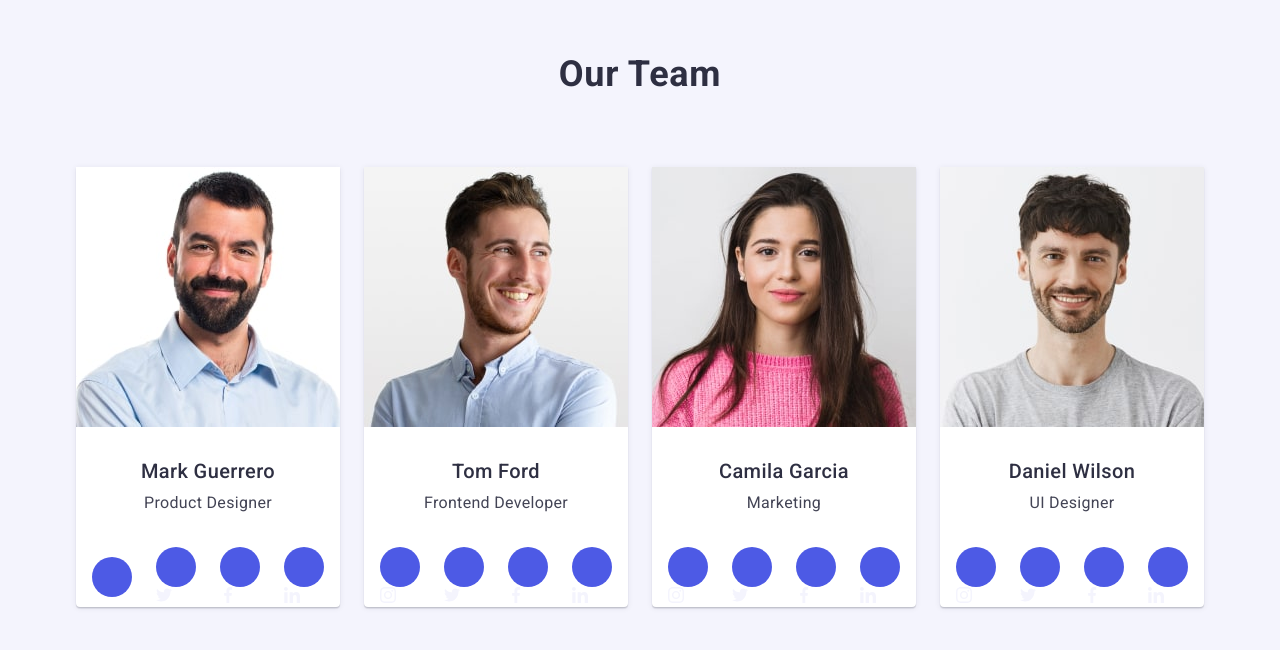
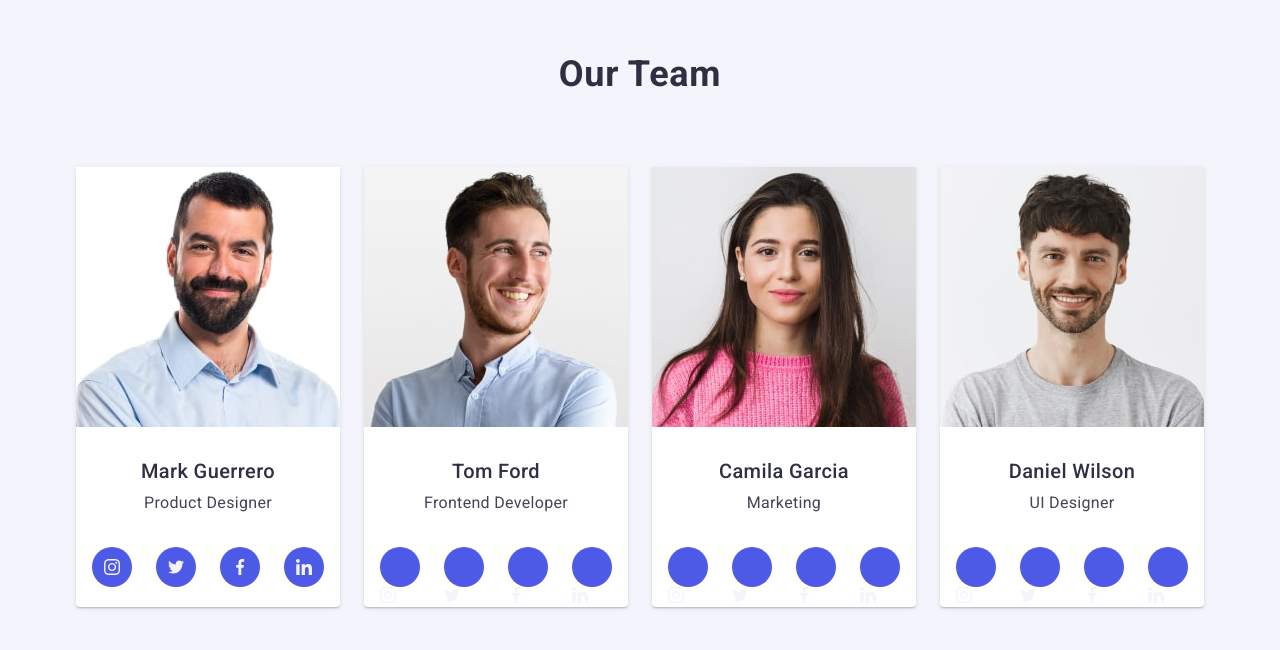
Before and after one commit to ttsergeevna/goit-markup-hw-04, a plain HTML site: page index.html in a window 1280 px wide. Shown: the part 1226-1876 px from the top of the page. Drawn offline with nearby package versions, Linux system fonts and the light colour scheme.

Commit message:
iconpro1810

```diff
--- a/css/styles.css
+++ b/css/styles.css
@@ -124,10 +124,10 @@ img{
 
 
 
-.hero{
+/* .hero{
 
 
-}
+} */
 .solutions{
     color:  #FfffFF;
     text-align: center;
@@ -214,10 +214,10 @@ width: calc( (100% - 72px) / 4);
     padding: 24px 100px;
 
 }
-.icon-svg{
+/* .icon-svg{
 
 
-}
+} */
 
 .features-text{
     color:#434455;
@@ -298,8 +298,6 @@ width: calc( (100% - 72px) / 4);
 
 .human {
     text-align: center;
-    /* padding-bottom: 8px; */
-    /* padding-top: 32px; */
     text-align: center;
     margin-bottom: 8px;
 }
@@ -311,13 +309,13 @@ width: calc( (100% - 72px) / 4);
     display: flex;
 } */
 .social-link{
-    position: relative;
-
     display: block;
     width: 40px;
     height: 40px;
     border-radius: 50%;
     background-color: #4D5AE5;
+    padding: 12px;
+
 }
 
 .social-list{
@@ -325,14 +323,11 @@ width: calc( (100% - 72px) / 4);
     gap: 24px;
     justify-content: center;
     align-items: center;
+
 }
 
-.social-svg{
-    position: absolute;
-    top: 50%;
-    left: 50%;
-    ;
-}
+/* .social-svg{
+} */
 
 
 
--- a/index.html
+++ b/index.html
@@ -140,28 +140,32 @@
               <div class="social-site">
                 <ul class="social-list">
                   <li class="social-item">
-                    <a class="social-link" href=""></a>
-                    <svg class="social-svg" width="16" height="16">
+                    <a class="social-link" href=""
+                      ><svg class="social-svg" width="16" height="16">
                         <use href="./images/icons.svg#icon-instagram-2"></use>
                       </svg>
+                    </a>
                   </li>
                   <li class="social-item">
-                    <a class="social-link" href=""></a>
+                    <a class="social-link" href="">
                       <svg width="16" height="16">
                         <use href="./images/icons.svg#icon-twitter-1"></use>
                       </svg>
+                    </a>
                   </li>
                   <li class="social-item">
-                    <a class="social-link" href=""></a>
-                    <svg width="16" height="16">
+                    <a class="social-link" href=""
+                      ><svg width="16" height="16">
                         <use href="./images/icons.svg#icon-facebook-1"></use>
                       </svg>
+                    </a>
                   </li>
                   <li class="social-item">
-                    <a class="social-link" href=""></a>
-                    <svg width="16" height="16">
+                    <a class="social-link" href=""
+                      ><svg width="16" height="16">
                         <use href="./images/icons.svg#icon-linkedin-1"></use>
                       </svg>
+                    </a>
                   </li>
                 </ul>
               </div>
```
Lines whose indentation alone changed are shown as unchanged.
